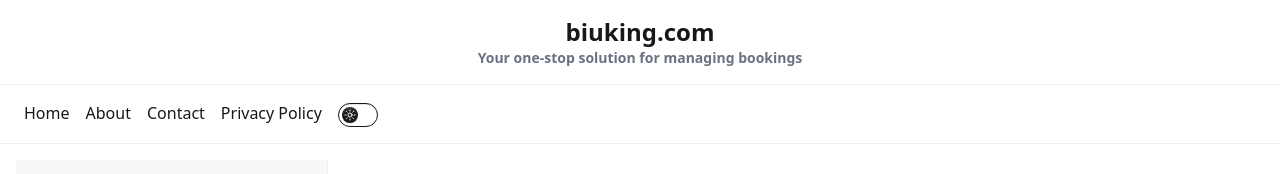
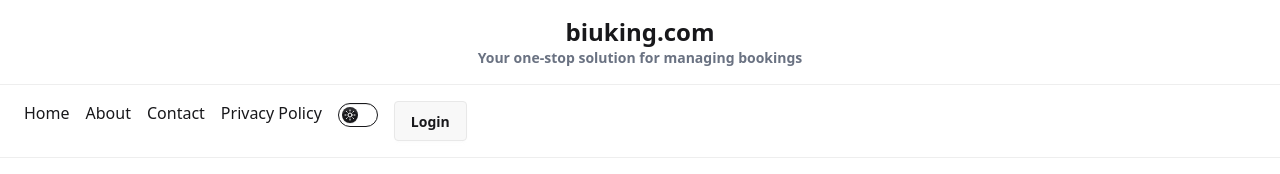
Before and after one commit to damiankreft/biu-reservations, a Next.js app: page / in a window 1280 px wide. Shown: the top 174 px of the page. Built offline with nearby package versions, Linux system fonts and the light colour scheme; no server answers.

Commit message:
Add Github authentication.

```diff
--- a/package.json
+++ b/package.json
@@ -13,6 +13,7 @@
     "i18next-browser-languagedetector": "^8.2.0",
     "i18next-http-backend": "^3.0.2",
     "next": "15.3.3",
+    "next-auth": "^5.0.0-beta.28",
     "react": "^19.0.0",
     "react-day-picker": "^9.7.0",
     "react-dom": "^19.0.0",
--- /dev/null
+++ b/src/app/api/auth/[...nextauth]/route.ts
@@ -0,0 +1,2 @@
+import { handlers } from "@/auth";
+export const { GET, POST } = handlers
--- a/src/app/layout.tsx
+++ b/src/app/layout.tsx
@@ -9,6 +9,7 @@ import PlacesProvider from '@/lib/placesContext';
 import AppNavigation from '@/components/appFiles/appNavigation';
 import AppTitle from '@/components/appFiles/appTitle';
 import Footer from '@/components/footer';
+import { SessionProvider } from 'next-auth/react';
 
 const geistSans = Geist({
     variable: '--font-geist-sans',
@@ -21,15 +22,17 @@ const geistMono = Geist_Mono({
 });
 
 export default function RootLayout({
-    children,
+    children
 }: Readonly<{
     children: React.ReactNode;
+
 }>) {
     const { t } = useTranslation();
 
     return (
         <html>
-            <body
+            <SessionProvider>
+                <body
                 className={`${geistSans.variable} ${geistMono.variable} antialiased`}
             >
                 <div className="w-full">
@@ -45,6 +48,7 @@ export default function RootLayout({
                 </main>
                 <Footer />
             </body>
+            </SessionProvider>
         </html>
     );
 }
--- /dev/null
+++ b/src/auth.ts
@@ -0,0 +1,6 @@
+import NextAuth from "next-auth"
+import GitHub from "next-auth/providers/github"
+
+export const { handlers, signIn, signOut, auth } = NextAuth({
+  providers: [GitHub],
+})
--- a/src/components/appFiles/appNavigation.tsx
+++ b/src/components/appFiles/appNavigation.tsx
@@ -1,5 +1,6 @@
 import React from "react";
 import { useTranslation } from "react-i18next";
+import SignIn from "../auth/signIn";
 
 export default function AppNavigation() {
     const { t } = useTranslation();
@@ -97,6 +98,9 @@ export default function AppNavigation() {
                             </svg>
                         </label>
                     </li>
+                    <li>
+                        <SignIn />
+                    </li>
                 </ul>
             </div>
         </nav>
--- /dev/null
+++ b/src/components/auth/signIn.tsx
@@ -0,0 +1,20 @@
+'use client';
+import React from 'react';
+
+import { signIn, signOut, useSession } from 'next-auth/react';
+
+export default function SignIn() {
+    const session = useSession();
+
+    if (session.status === 'authenticated') {
+        return (
+            <button className='btn' onClick={() => signOut({ callbackUrl: '/' })}>
+                {session.data.user?.name || session.data.user?.email}
+            </button>
+        );
+    }else if (session.status === 'loading') {
+        return <button className='btn loading'>Loading...</button>;
+    }
+
+    return <button className='btn' onClick={() => signIn('github')}>Login</button>;
+}
--- /dev/null
+++ b/src/middleware.ts
@@ -0,0 +1 @@
+export { auth as middleware } from "@/auth"
```
Also changed, not shown: 1 other file (tests, documents, lock files or other folders).
